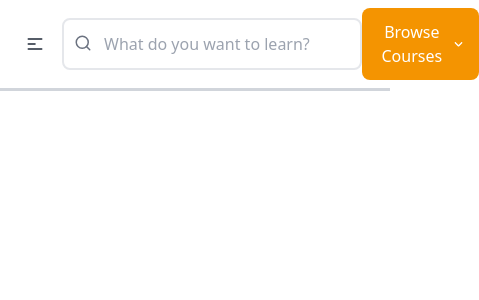
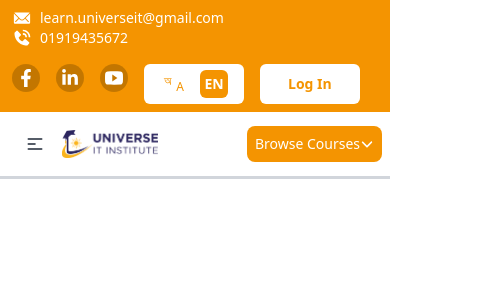
Before and after one commit to universeIt137/UniverseIT_client, a React (Vite) app: page / in a window 390 px wide. Shown: the top 300 px of the page, 479 px wide, since content can reach past the window. Built offline with nearby package versions, Linux system fonts and the light colour scheme.

Commit message:
navbar and address navbar has responsive

```diff
--- a/src/Shared/AddressNavbar/AddressNavbar.jsx
+++ b/src/Shared/AddressNavbar/AddressNavbar.jsx
@@ -7,33 +7,36 @@ const AddressNavbar = () => {
     const [language, setLanguage] = useState('eng')
     const handleEnglishLanguage = () => setLanguage('eng')
     const handleBanglaLanguage = () => setLanguage('ban')
-    const socialIconsStyle = `text-2xl size-9 bg-black/20 rounded-full flex justify-center items-center cursor-pointer transition-all duration-300 active:scale-90`
+    const socialIconsStyle = `text-lg sm:text-2xl size-7 sm:size-9 bg-black/20 rounded-full flex justify-center items-center cursor-pointer transition-all duration-300 active:scale-90`
+    const socialIcons = <>
+        <div className="flex gap-4">
+            <p className={`${socialIconsStyle}`}><FaFacebookF /></p>
+            <p className={`${socialIconsStyle}`}><FaLinkedinIn /></p>
+            <p className={`${socialIconsStyle}`}><IoLogoYoutube /></p>
+        </div>
+    </>
     return (
-        <div className="w-full bg-primary text-white py-2 px-10 hidden md:block">
-            <div className="flex justify-between items-center max-w-7xl mx-auto">
+        <div className="w-full bg-primary text-white py-2 px-3 sm:px-10">
+            <div className="flex justify-between items-center max-w-7xl mx-auto flex-wrap gap-4">
                 <div className="flex gap-x-10 flex-col lg:flex-row">
                     <div className="flex items-center gap-2">
                         <IoIosMail className="text-xl" />
-                        <p>learn.universeit@gmail.com</p>
+                        <p className="text-sm sm:text-base">learn.universeit@gmail.com</p>
                     </div>
                     <div className="flex items-center gap-2">
                         <BiSolidPhoneCall className="text-xl" />
-                        <p>01919435672</p>
+                        <p className="text-sm sm:text-base">01919435672</p>
                     </div>
                 </div>
-                <div className="flex gap-10">
-                    <div className="flex gap-4">
-                        <p className={`${socialIconsStyle}`}><FaFacebookF /></p>
-                        <p className={`${socialIconsStyle}`}><FaLinkedinIn /></p>
-                        <p className={`${socialIconsStyle}`}><IoLogoYoutube /></p>
-                    </div>
+                <div className="flex gap-y-2 gap-x-4 sm:gap-10 flex-wrap">
+                    <div className="">{socialIcons}</div>
                     <dib className="flex gap-4">
                         <div className="h-10 px-4 bg-white rounded-md flex justify-center items-center gap-3">
-                            <button onClick={handleBanglaLanguage} className={`size-7  text-xs relative rounded-md transition-all duration-300 active:scale-90 ${language==='ban' ? 'bg-primary text-white font-bold' : 'text-primary'}`}>
+                            <button onClick={handleBanglaLanguage} className={`size-7  text-xs relative rounded-md transition-all duration-300 active:scale-90 ${language === 'ban' ? 'bg-primary text-white font-bold' : 'text-primary'}`}>
                                 <span className="absolute left-[4px] top-[3px]">অ</span>
                                 <span className="absolute  right-[4px] bottom-[3px]">A</span>
                             </button>
-                            <button onClick={handleEnglishLanguage} className={`size-7  text-center text-sm flex justify-center items-center rounded-md transition-all duration-300 active:scale-90 ${language==='eng' ? 'bg-primary text-white font-bold' : 'text-primary'}`}>
+                            <button onClick={handleEnglishLanguage} className={`size-7  text-center text-sm flex justify-center items-center rounded-md transition-all duration-300 active:scale-90 ${language === 'eng' ? 'bg-primary text-white font-bold' : 'text-primary'}`}>
                                 EN
                             </button>
                         </div>
--- a/src/Shared/Navbar/Navbar.jsx
+++ b/src/Shared/Navbar/Navbar.jsx
@@ -7,6 +7,10 @@ const Navbar = () => {
         <li className='text-base font-semibold'><a>About us</a></li>
         <li className='text-base font-semibold'><a>Success Story</a></li>
         <li className='text-base font-semibold'><a>Contact</a></li>
+        <div className='relative block lg:hidden'>
+                    <input className=' pl-10 px-5 py-3 border-[2.5px] border-gray-200 w-full lg:w-[400px] rounded-lg' type="text" placeholder='What do you want to learn?' />
+                    <FiSearch className='absolute top-4 left-3 text-gray-500 text-lg' />
+                </div>
     </>
     return (
         <div className="w-full border-b-[3px] border-gray-300">
@@ -29,17 +33,17 @@ const Navbar = () => {
                         </div>
                         <ul
                             tabIndex={0}
-                            className="menu menu-sm dropdown-content bg-base-100 rounded-box z-[1] mt-3 w-52 p-2 shadow">
+                            className="menu menu-sm dropdown-content rounded-box z-[1] mt-3 w-72 p-2 shadow bg-primary text-white">
                             {navLi}
                         </ul>
                     </div>
                     <div className='flex gap-5'>
-                        <img className='w-40' src={logo} alt="" />
+                        <img className='w-24 sm:w-40' src={logo} alt="" />
 
                     </div>
                 </div>
-                <div className='relative'>
-                    <input className=' pl-10 px-5 py-3 border-[2.5px] border-gray-200 w-[300px] lg:w-[400px] rounded-lg' type="text" placeholder='What do you want to learn?' />
+                <div className='relative hidden lg:block'>
+                    <input className=' pl-10 px-5 py-3 border-[2.5px] border-gray-200 w-full lg:w-[400px] rounded-lg' type="text" placeholder='What do you want to learn?' />
                     <FiSearch className='absolute top-4 left-3 text-gray-500 text-lg' />
                 </div>
                 <div className="hidden lg:flex  ">
@@ -48,7 +52,7 @@ const Navbar = () => {
                     </ul>
                 </div>
                 <div className="">
-                    <button className=" bg-primary text-white hover:bg-primary px-4 py-3 flex gap-2 items-center justify-center rounded-lg hover:rounded-xl transition-all duration-300 active:scale-90 font-medium">Browse Courses <FaAngleDown/></button>
+                    <button className="text-sm sm:text-base bg-primary text-white hover:bg-primary px-2 py-2 sm:px-4 sm:py-3 flex sm:gap-2 items-center justify-center rounded-lg hover:rounded-xl transition-all duration-300 active:scale-90 font-medium">Browse Courses <FaAngleDown/></button>
                 </div>
             </div>
         </div>
```
